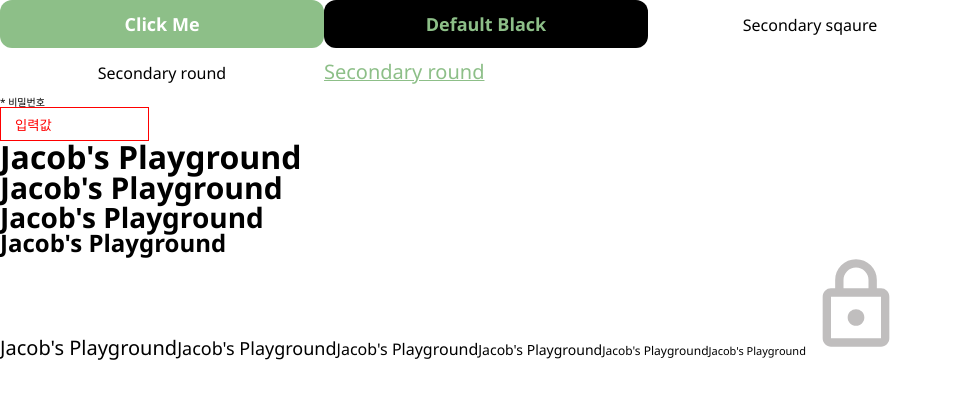
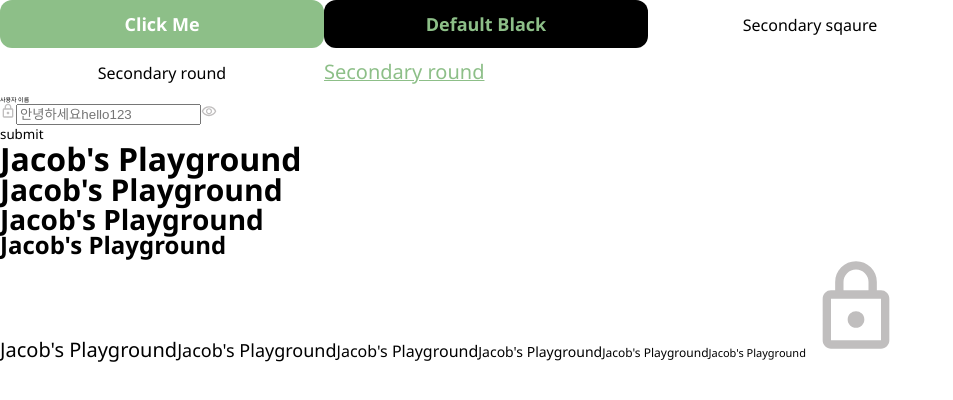
Before and after one commit to VegiSpace/VegiSpace-FE, a React (Create React App) app: page / in a window 1280 px wide. Shown: the top 400 px of the page, without its empty margins (0-953 px from the left). Built offline with nearby package versions, Linux system fonts and the light colour scheme; a web font is replaced by a local one.

Commit message:
add: basic form for FieldInput Components

```diff
--- a/src/App.tsx
+++ b/src/App.tsx
@@ -1,15 +1,106 @@
-import React from "react";
+import React, { FormEvent, useState } from "react";
 import {
   Button,
   ButtonDefault,
   ButtonSecondary,
   ButtonText,
 } from "./components/Button/Button";
-import { InputWrapper } from "./components/Input/Input";
+import { InputContainer } from "./components/Input/Input";
 import { Icon } from "./components/Icon";
 import { Typo } from "./components/Typo";
 
+interface InputCommonProps {
+  id?: number;
+  name: string;
+  type: "text" | "password";
+  placeholder: string;
+  label: string;
+}
+interface InputValidProps {
+  pattern?: string;
+  required?: boolean;
+  errorMessage?: string;
+  errorHandler: (value: string) => boolean;
+}
+
+export type InputProps = InputCommonProps & InputValidProps;
+
+export interface UserFormInputProps {
+  [idx: string]: string;
+  username: string;
+  password: string;
+  confirmPassword: string;
+}
+
+interface InputStateControlProps {
+  onChange: (e: React.ChangeEvent<HTMLInputElement>) => void;
+  value: UserFormInputProps[keyof UserFormInputProps];
+}
+
+export type InputContainerProps = InputProps & InputStateControlProps;
+
+export function IsEmail(value: string) {
+  const regExp = /^[a-zA-Z0-9]+@[a-zA-Z0-9]+\.[A-Za-z]+$/;
+  console.log(value, regExp.test(value));
+  if (value === undefined || value === "") {
+    return true;
+  } else {
+    return regExp.test(value) ? true : false; //조건 충족 시 true 반환
+  }
+}
+
 const App = (): JSX.Element => {
+  const [values, setValues] = useState<UserFormInputProps>({
+    username: "",
+    password: "",
+    confirmPassword: "",
+  });
+
+  const handleSubmit = (event: FormEvent<HTMLFormElement>) => {
+    event.preventDefault();
+    console.log(values);
+  };
+
+  const onChange = (event: React.ChangeEvent<HTMLInputElement>) => {
+    const {
+      currentTarget: { name, value },
+    } = event;
+    setValues({ ...values, [name]: value });
+  };
+
+  const inputs: InputProps[] = [
+    {
+      id: 1,
+      name: "username",
+      type: "text",
+      placeholder: "안녕하세요hello123",
+      errorMessage: "이름은 3~16자로 구성되며 특수문자 사용이 불가능합니다.",
+      errorHandler: IsEmail,
+      label: "사용자 이름",
+      required: true,
+    },
+    /*{
+      id: 2,
+      name: "password",
+      type: "password",
+      placeholder: "안녕하세요hello123",
+      errorMessage:
+        "비밀번호는 8~20자로 구성되며 최소 1개의 글자, 1개의 숫자, 1개의 특수문자로 구성되어야 합니다.",
+      label: "비밀번호",
+      pattern: `^(?=.*[0-9])(?=.*[a-zA-Z])(?=.*[!@#$%^&*])[a-zA-Z0-9!@#$%^&*]{8,20}$`,
+      required: true,
+    },
+    {
+      id: 5,
+      name: "confirmPassword",
+      type: "password",
+      placeholder: "Confirm Password",
+      errorMessage: "Passwords don't match!",
+      label: "Confirm Password",
+      pattern: values.password,
+      required: true,
+    },*/
+  ];
   return (
     <>
       <Button.Default disabled={false} color="green">
@@ -25,18 +116,18 @@ const App = (): JSX.Element => {
         Secondary round
       </Button.Secondary>
       <Button.Text color="green">Secondary round</Button.Text>
-      <InputWrapper
-        label="비밀번호"
-        value="입력값"
-        name="password"
-        id="password"
-        width="half"
-        type="text"
-        error={true}
-        placeholder="하하하"
-
-        /*value={value}*/
-      />
+      <form onSubmit={handleSubmit}>
+        {inputs.map(({ id, name, ...args }: InputProps) => (
+          <InputContainer
+            key={id}
+            name={name}
+            value={values[name]}
+            onChange={onChange}
+            {...args}
+          />
+        ))}
+        <button onClick={() => console.log(values)}>submit</button>
+      </form>
 
       <Typo.Title1>Jacob's Playground</Typo.Title1>
       <Typo.Title2>Jacob's Playground</Typo.Title2>
--- a/src/assets/icons/index.tsx
+++ b/src/assets/icons/index.tsx
@@ -1,2 +1,2 @@
 export { ReactComponent as LockIconWhite } from "./lock.svg";
-export { ReactComponent as VisibilityIconWhite } from "./lock.svg";
+export { ReactComponent as VisibilityIconWhite } from "./visibility.svg";
--- a/src/components/Button/Button.styles.ts
+++ b/src/components/Button/Button.styles.tsx
@@ -1,4 +1,4 @@
-import styled,{css} from "styled-components";
+import styled, { css } from "styled-components";
 import {
   ColorProps,
   BorderProps,
@@ -8,14 +8,12 @@ import {
   MiniProps,
   DisabledProps,
 } from "./Button";
-import {colors, borderRadius} from "../../styles/options";
-
+import { colors, borderRadius } from "../../styles/options";
 
 const DefaultStyles = css`
   border: none;
   justify-content: center;
   align-items: center;
-
 `;
 
 const ColorStyles = css<{ color: ColorProps["color"] }>`
@@ -44,8 +42,8 @@ const ColorStyles = css<{ color: ColorProps["color"] }>`
               ${({ color }) =>
     color === "yellow" &&
     css`
-      color: black;
-      background-color: #ffe03f;
+      color: ${colors.neutral["1000"]};
+      background-color: ${colors.teritary["25"]};
     `}
 `;
 
@@ -74,16 +72,15 @@ const DisabledStyles = css<{
     color === "yellow" &&
     css`
       color: black;
-      background-color:  ${colors.teritary["25"]};
-`}`
-
-
+      background-color: ${colors.teritary["25"]};
+    `}
+`;
 
 const BorderStyles = css<{ border: BorderProps["border"] }>`
   ${({ border }) =>
     border === "square" &&
     css`
-      border-radius:${borderRadius.square};
+      border-radius: ${borderRadius.square};
     `}
 
   ${({ border }) =>
@@ -107,26 +104,22 @@ const HeightStyles = css<{ height: HeightProps["height"] }>`
     `}
 `;
 
-
 const TextColorStyles = css<{ color: ColorProps["color"] }>`
   ${({ color }) =>
     color === "green" &&
     css`
-
       color: ${colors.primary["300"]};
     `}
 
   ${({ color }) =>
     color === "black" &&
     css`
-
       color: ${colors.neutral["1000"]};
     `}
 
       ${({ color }) =>
     color === "white" &&
     css`
-
       color: ${colors.neutral["0"]};
     `}
 
@@ -134,8 +127,8 @@ const TextColorStyles = css<{ color: ColorProps["color"] }>`
               ${({ color }) =>
     color === "yellow" &&
     css`
-
-    color: ${colors.teritary["25"]}`};
+      color: ${colors.teritary["25"]};
+    `};
 `;
 
 const Default = styled.button<{
@@ -177,13 +170,20 @@ const Mini = styled.button<{
 `;
 
 const Text = styled.button<{
-  color: MiniProps["color"];}>`
-  text-decoration : underline;
+  color: MiniProps["color"];
+}>`
+  text-decoration: underline;
   ${DefaultStyles}
   ${TextColorStyles}
-
-
-
 `;
 
-export { ColorStyles,DisabledStyles, BorderStyles, HeightStyles, Default, Secondary, Mini , Text};
+export {
+  ColorStyles,
+  DisabledStyles,
+  BorderStyles,
+  HeightStyles,
+  Default,
+  Secondary,
+  Mini,
+  Text,
+};
--- a/src/components/Input/Input.tsx
+++ b/src/components/Input/Input.tsx
@@ -1,125 +1,102 @@
-import { InputHTMLAttributes, ReactNode } from "react";
+import { FormEvent, InputHTMLAttributes, ReactNode, useState } from "react";
 // import StyledDefault from "./Button.styles";
 import styled, { css } from "styled-components";
-
-interface InputProps extends InputHTMLAttributes<HTMLInputElement> {
-  //text: string;
-
-  name: string;
-  id: string;
-  type: string;
-  value: string | number;
-  error?: boolean;
-  placeholder: string;
-  label?: string;
-  //children?: ReactNode;
-}
+import { colors, borderRadius } from "../../styles/options";
+import { Icon } from "../Icon";
+import { InputContainerProps } from "../../App";
 
 interface widthProps {
   width: "full" | "half" | "mini";
 }
 
-type InputWrapperProps = InputProps & widthProps;
-
-const widthStyles = css<{ width: InputWrapperProps["width"] }>`
-  ${({ width }) =>
-    width === "full" &&
-    css`
-      width: 328px;
-    `}
-  ${({ width }) =>
-    width === "half" &&
-    css`
-      width: 149px;
-    `}
-      ${({ width }) =>
-    width === "mini" &&
-    css`
-      width: 104px;
-    `}
+const StyledInputTitle = styled.label`
+  color: black;
 `;
 
-const errorStyles = css<{ error: InputWrapperProps["error"] }>`
-  ${({ error }) =>
-    error &&
-    css`
-      border-color: red;
-      color: red;
-      &::placeholder {
-        color: red;
-      }
-    `}
+const StyledInput = styled.input<{
+  focused: string;
+}>``;
+const StyledInputError = styled.span``;
 
-  ${({ error }) =>
-    !error &&
-    css`
-      border-color: #717171;
-    `}
-`;
+const StyledInputWrapper = styled.div``;
 
-const StyledWrapper = styled.div``;
+const StyledInputContainer = styled.div``;
+const InputContainer = (props: InputContainerProps) => {
+  const [focused, setFocused] = useState(false);
 
-const StyledContainer = styled.div<{
-  error: InputWrapperProps["error"];
-  width: InputWrapperProps["width"];
-}>`
-  /*공통 스타일*/
-  height: 34px;
-  border: 0.5px solid;
+  const { label, errorHandler, errorMessage, onChange, value, ...inputProps } =
+    props;
 
-  padding: 8px 12px;
-  ${errorStyles}
-  ${widthStyles}
-`;
+  const handleFocus = () => {
+    setFocused(true);
+  };
+  return (
+    <StyledInputContainer>
+      <InputTitle label={label} />
+      <InputWrapper
+        onChange={onChange}
+        focused={focused}
+        handleFocus={handleFocus}
+        setFocused={setFocused}
+        errorMessage={errorMessage}
+        value={value}
+        {...inputProps}
+      />
+      {!errorHandler(value) && <InputError errorMessage={errorMessage} />}
+    </StyledInputContainer>
+  );
+};
 
-const StyledLabel = styled.label`
-  color: black;
-  font-size: 10px;
-  margin-bottom: 5px;
-`;
+const InputTitle = ({ label }: Pick<InputContainerProps, "label">) => {
+  return <StyledInputTitle>{label}</StyledInputTitle>;
+};
+// {name, type, placeholder,pattern, required, errorMessage, onChange, value}:
+const InputWrapper = ({
+  onChange,
+  handleFocus,
+  focused,
+  setFocused,
+  name,
+  type,
+  placeholder,
+  pattern,
+  required,
 
-const StyledInput = styled.input<{ error: InputWrapperProps["error"] }>`
-  /*공통 스타일*/
-  box-sizing: border-box;
-  color: black;
-  width: 100%;
-  height: 100%;
-  outline: none;
-  border: none;
-  ${errorStyles}
-`;
+  value,
+}: Partial<InputContainerProps> & {
+  handleFocus: () => void;
+  setFocused: React.Dispatch<React.SetStateAction<boolean>>;
+  focused: boolean;
+}) => {
+  return (
+    <>
+      <StyledInputWrapper>
+        <Icon.Lock />
+        <StyledInput
+          type={type}
+          placeholder={placeholder}
+          name={name}
+          pattern={pattern}
+          required={required}
+          onChange={onChange}
+          value={value}
+          /*onFocus={() => console.log("Focused on input")}
+        onBlur={() => console.log("Triggered because this input lost focus")}*/
+          onBlur={handleFocus}
+          onFocus={() => name === "confirmPassword" && setFocused(true)}
+          focused={focused.toString()}
+        />
+        <Icon.VisibilityIcon />
+      </StyledInputWrapper>
+    </>
+  );
+};
 
-const InputWrapper = ({
-  error,
-  width,
-  label,
-  ...props
-}: InputWrapperProps): JSX.Element => (
-  <StyledWrapper>
-    <StyledLabel>* {label}</StyledLabel>
-    <StyledContainer error={error} width={width}>
-      <Input error={error} {...props} />
-    </StyledContainer>
-  </StyledWrapper>
-);
+const InputError = ({
+  errorMessage,
+}: Pick<InputContainerProps, "errorMessage">) => {
+  return <StyledInputError>{errorMessage}</StyledInputError>;
+};
 
-const Input = ({
-  placeholder,
-  type,
-  value,
-  error,
-  name,
-  id,
-}: InputProps): JSX.Element => (
-  <StyledInput
-    error={error}
-    placeholder={placeholder}
-    type={type}
-    value={value}
-    name={name}
-    id={id}
-  />
-);
-
-export { InputWrapper };
-export type { InputWrapperProps };
+export { InputContainer };
+export type { InputContainerProps };
```
Also changed, not shown: .eslintrc.js, src/assets/icons/visibility.svg, 1 other file (tests, documents, lock files or other folders).
